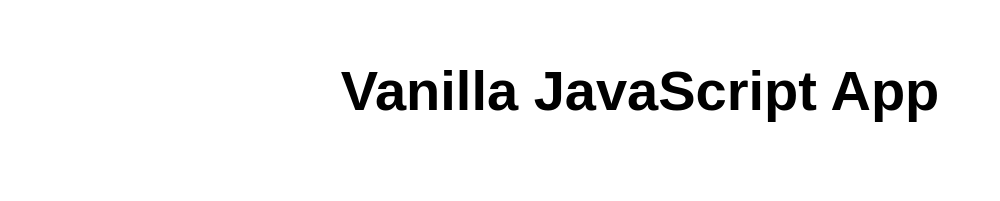
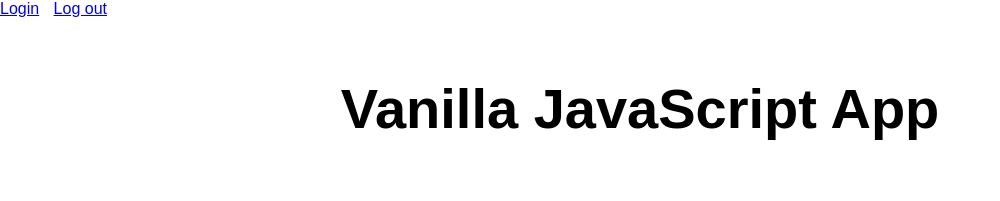
Before and after one commit to lucabol/TheRandomLife, a plain HTML site: page index.html in a window 1280 px wide. Shown: the whole page, without its empty margins (0-1000 px from the left). Drawn offline with Linux system fonts and the light colour scheme.

Commit message:
Add login

```diff
--- a/index.html
+++ b/index.html
@@ -9,6 +9,10 @@
 </head>
 
 <body>
+  <nav>
+    <a style="margin-right: 10px;" class="btn btn-primary btn-sm" href="/.auth/login/github" v-if="!user.userDetails">Login</a>
+    <a style="margin-right: 10px;" class="btn btn-primary btn-sm" href="/.auth/logout" v-if="user.userDetails">Log out</a>
+  </nav>
   <main>
     <h1>Vanilla JavaScript App</h1>
   </main>
```
